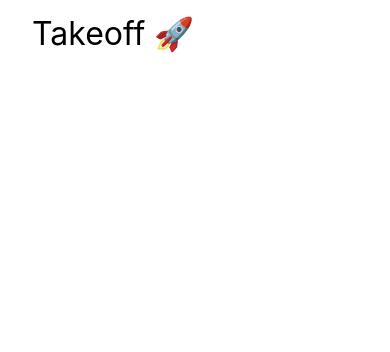
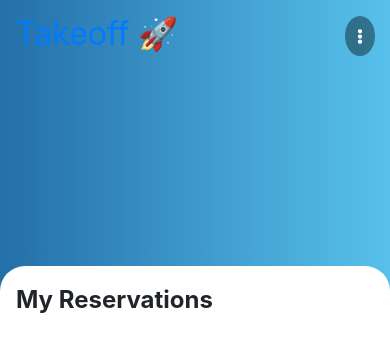
Before and after one commit to kjkardum/fersizedbytesHackathon, a Next.js app: page /myReservations in a window 390 px wide. Shown: the top 352 px of the page. Built offline with nearby package versions, Linux system fonts and the light colour scheme.

Commit message:
my reservations page

```diff
--- a/components/NavBar.tsx
+++ b/components/NavBar.tsx
@@ -1,6 +1,7 @@
 import React, { useState } from "react";
+import Link from "next/link";
 import styles from "../styles/NavBar.module.css";
-import { faEllipsisV, fas, faSearch, faHome, faPlane, faAddressCard, faUser } from "@fortawesome/free-solid-svg-icons";
+import { faEllipsisV, fas, faSearch, faHome, faUser, faSuitcaseRolling } from "@fortawesome/free-solid-svg-icons";
 import { FontAwesomeIcon } from "@fortawesome/react-fontawesome";
 import MobileSearch from "./MobileSearch";
 
@@ -11,37 +12,57 @@ const NavBar = (props) => {
         <>
             <div className={styles.navbar}>
                 <div className={styles["navbar-nav"]}>
-                    <a className={styles["navbar-item"]} href="/">
+                    <Link href="/">
+                        <a className={styles["navbar-item"]} href="#">
                             Home
                         </a>
+                    </Link>
+                    <Link href="/myReservations">
+                        <a className={styles["navbar-item"]} href="#">
+                            My Reservations
+                        </a>
+                    </Link>
                     {/* <a className={styles["navbar-item"]} href="/buy">
                         Buy Flight
                     </a>
                     <a className={styles["navbar-item"]} href="/reserve">
                         Make a reservation
                     </a> */}
-                    <a className={styles["navbar-item"]} href="/login">
+                    <Link href="/login">
+                        <a className={styles["navbar-item"]} href="#">
                             Login
                         </a>
+                    </Link>
                 </div>
                 <div className={styles.navbuttons}>
                     <div className={`${styles.navbox} bigshadow` + (navbox ? ` ${styles.navboxactive}` : "")}>
-                        <a className={styles.navboxlink} href="/" onClick={() => toggleNavbox(false)}>
+                        <Link href="/">
+                            <a className={styles.navboxlink} href="#" onClick={() => toggleNavbox(false)}>
                                 <FontAwesomeIcon icon={faHome} className={styles.navboxicon}></FontAwesomeIcon> Home
                             </a>
+                        </Link>
+                        <Link href="/myReservations">
+                            <a className={styles.navboxlink} href="#" onClick={() => toggleNavbox(false)}>
+                                <FontAwesomeIcon icon={faSuitcaseRolling} className={styles.navboxicon}></FontAwesomeIcon> My Reservations
+                            </a>
+                        </Link>
                         {/*<a className={styles.navboxlink} href="/buy" onClick={() => toggleNavbox(false)}>
                             <FontAwesomeIcon icon={faPlane} className={styles.navboxicon}></FontAwesomeIcon> Buy tickets
                         </a>
                         <a className={styles.navboxlink} href="/reserve" onClick={() => toggleNavbox(false)}>
                             <FontAwesomeIcon icon={faAddressCard} className={styles.navboxicon}></FontAwesomeIcon> Reservations
                         </a> */}
-                        <a className={styles.navboxlink} href="/login" onClick={() => toggleNavbox(false)}>
+                        <Link href="/login">
+                            <a className={styles.navboxlink} href="#" onClick={() => toggleNavbox(false)}>
                                 <FontAwesomeIcon icon={faUser} className={styles.navboxicon}></FontAwesomeIcon> Login
                             </a>
+                        </Link>
                     </div>
+                    {!props.hideMobileSearch && (
                         <div className={styles.navbutton}>
                             <FontAwesomeIcon icon={faSearch} className={styles.navicon} onClick={() => toggleSearchview(true)} />
                         </div>
+                    )}
                     <div className={styles.navbutton}>
                         <FontAwesomeIcon icon={faEllipsisV} className={styles.navicon} onClick={() => toggleNavbox(!navbox)} />
                     </div>
--- a/pages/myReservations.tsx
+++ b/pages/myReservations.tsx
@@ -2,18 +2,26 @@ import Head from "next/head";
 import Link from "next/link";
 import React, { useState } from "react";
 
-import styles from "../styles/Login.module.css";
+import styles from "../styles/Home.module.css";
+import styles2 from "../styles/MyReservations.module.css";
 import { Button } from "react-bootstrap";
 import { Database } from "../services/Database";
+import NavBar from "../components/NavBar";
+import AnimatedBackground from "../components/AnimatedBackground";
+import { FlightMap } from "../components/FlightMap";
 
 function main({ Component, pageProps }) {
+    const [flightResoults, setFlightResoults] = useState([]);
+
     return (
         <div className={styles.container}>
             <Head>
                 <title>Takeoff</title>
                 <link rel="icon" href="/favicon.ico" />
             </Head>
+            <NavBar hideMobileSearch={true}></NavBar>
             <main className={styles.main}>
+                <AnimatedBackground></AnimatedBackground>
                 <div className={styles.topblock}>
                     <Link href="/">
                         <a href="#" className={styles.titlelink}>
@@ -23,6 +31,41 @@ function main({ Component, pageProps }) {
                 </div>
                 <div className={styles.logindiv}></div>
             </main>
+
+            <div className={styles.contentblock}>
+                <div className={styles2.minheightblock}>
+                    <div className={styles2.reservationstitle}>My Reservations</div>
+
+                    {flightResoults["flights"]?.map((fr, i) => {
+                        return (
+                            <div key={i} className={`${styles.ticket} bigshadow`}>
+                                <strong>
+                                    {fr.itineraries[0].segments[0].departure.iataCode}{" "}
+                                    {fr.itineraries[0].segments.map((i) => (
+                                        <>
+                                            {">"} {i.arrival.iataCode}
+                                        </>
+                                    ))}
+                                </strong>
+                                <div>Departure at {fr.itineraries[0].segments[0].departure.at.replace("T", " ")}</div>
+                                <div>Duration: {fr.itineraries[0].duration}</div>
+                                <div className={styles.ticketright}>
+                                    Price: {fr.price.total} {fr.price.currency}
+                                </div>
+                                <br />
+                                <FlightMap
+                                    height="360px"
+                                    center={{
+                                        lat: 45,
+                                        lng: 15,
+                                    }}
+                                    zoom={6}
+                                ></FlightMap>
+                            </div>
+                        );
+                    })}
+                </div>
+            </div>
         </div>
     );
 }
--- /dev/null
+++ b/styles/MyReservations.module.css
@@ -0,0 +1,16 @@
+.minheightblock {
+    min-height: 600px;
+    padding: 3rem;
+}
+.reservationstitle {
+    font-size: 3rem;
+}
+@media only screen and (max-width: 600px) {
+    .minheightblock {
+        padding: 1rem;
+    }
+    .reservationstitle {
+        font-size: 1.5rem;
+        font-weight: 700;
+    }
+}
--- a/styles/NavBar.module.css
+++ b/styles/NavBar.module.css
@@ -53,8 +53,8 @@
 }
 .navboxactive {
     transition: 0.3s all;
-    width: 180px;
-    height: 90px;
+    width: 210px;
+    height: 132px;
 }
 .navboxicon {
     height: 15px;
```
Lines whose indentation alone changed are shown as unchanged.
